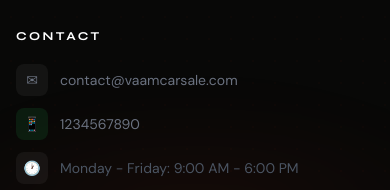
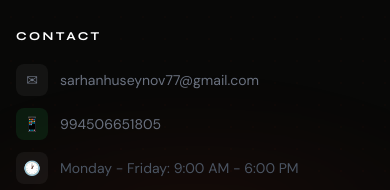
Before and after one commit to HUSEYNOVl/vaamtrade.com, a Next.js app: page /en in a window 390 px wide. Shown: the part 4753-4943 px from the top of the page. Built offline with nearby package versions, Linux system fonts and the light colour scheme; no server answers; the database is empty.

Commit message:
Update contact info: phone, WhatsApp, email, Instagram

```diff
--- a/components/ContactPageClient.tsx
+++ b/components/ContactPageClient.tsx
@@ -209,13 +209,23 @@ export default function ContactPageClient() {
 
               {/* contact methods */}
               <div className="space-y-3">
+                {contactInfo.phoneNumber && (
+                  <ContactMethod
+                    icon={<svg viewBox="0 0 24 24" fill="none" stroke="currentColor" strokeWidth={2} className="w-5 h-5"><path strokeLinecap="round" strokeLinejoin="round" d="M3 5a2 2 0 012-2h3.28a1 1 0 01.948.684l1.498 4.493a1 1 0 01-.502 1.21l-2.257 1.13a11.042 11.042 0 005.516 5.516l1.13-2.257a1 1 0 011.21-.502l4.493 1.498a1 1 0 01.684.949V19a2 2 0 01-2 2h-1C9.716 21 3 14.284 3 6V5z" /></svg>}
+                    label="Phone"
+                    value={contactInfo.phoneNumber}
+                    href={`tel:${contactInfo.phoneNumber}`}
+                    color="#3B82F6"
+                    delay="0ms"
+                  />
+                )}
                 <ContactMethod
                   icon={<svg viewBox="0 0 24 24" fill="currentColor" className="w-5 h-5"><path d="M17.472 14.382c-.297-.149-1.758-.867-2.03-.967-.273-.099-.471-.148-.67.15-.197.297-.767.966-.94 1.164-.173.199-.347.223-.644.075-.297-.15-1.255-.463-2.39-1.475-.883-.788-1.48-1.761-1.653-2.059-.173-.297-.018-.458.13-.606.134-.133.298-.347.446-.52.149-.174.198-.298.298-.497.099-.198.05-.371-.025-.52-.075-.149-.669-1.612-.916-2.207-.242-.579-.487-.5-.669-.51-.173-.008-.371-.01-.57-.01-.198 0-.52.074-.792.372-.272.297-1.04 1.016-1.04 2.479 0 1.462 1.065 2.875 1.213 3.074.149.198 2.096 3.2 5.077 4.487.709.306 1.262.489 1.694.625.712.227 1.36.195 1.871.118.571-.085 1.758-.719 2.006-1.413.248-.694.248-1.289.173-1.413-.074-.124-.272-.198-.57-.347z"/><path d="M12 0C5.373 0 0 5.373 0 12c0 2.124.558 4.118 1.532 5.845L.057 23.49a.5.5 0 00.609.608l5.763-1.505A11.943 11.943 0 0012 24c6.627 0 12-5.373 12-12S18.627 0 12 0zm0 22a9.944 9.944 0 01-5.065-1.383l-.363-.215-3.767.984.999-3.662-.233-.376A9.963 9.963 0 012 12C2 6.477 6.477 2 12 2s10 4.477 10 10-4.477 10-10 10z"/></svg>}
                   label="WhatsApp"
                   value={contactInfo.whatsappNumber}
                   href={whatsappLink}
                   color="#25D366"
-                  delay="0ms"
+                  delay="80ms"
                 />
                 <ContactMethod
                   icon={<svg viewBox="0 0 24 24" fill="none" stroke="currentColor" strokeWidth={2} className="w-5 h-5"><path d="M4 4h16c1.1 0 2 .9 2 2v12c0 1.1-.9 2-2 2H4c-1.1 0-2-.9-2-2V6c0-1.1.9-2 2-2z"/><polyline points="22,6 12,13 2,6"/></svg>}
--- a/components/FloatingContactIcons.tsx
+++ b/components/FloatingContactIcons.tsx
@@ -1,17 +1,14 @@
 'use client';
 
 import { contactInfo } from '@/config/contact';
-import { useState } from 'react';
 
 export default function FloatingContactIcons() {
-  const [isExpanded, setIsExpanded] = useState(false);
-
   const whatsappUrl = contactInfo.whatsappNumber
     ? `https://wa.me/${contactInfo.whatsappNumber.replace(/[^0-9]/g, '')}`
     : '#';
 
-  const phoneUrl = contactInfo.whatsappNumber
-    ? `tel:${contactInfo.whatsappNumber}`
+  const phoneUrl = contactInfo.phoneNumber
+    ? `tel:${contactInfo.phoneNumber}`
     : '#';
 
   const emailUrl = contactInfo.email
@@ -36,7 +33,7 @@ export default function FloatingContactIcons() {
       )}
 
       {/* Phone */}
-      {contactInfo.whatsappNumber && (
+      {contactInfo.phoneNumber && (
         <a
           href={phoneUrl}
           className="bg-blue-500 hover:bg-blue-600 text-white rounded-full p-3 md:p-4 shadow-lg hover:shadow-xl transition-all duration-300 transform hover:scale-110"
--- a/config/contact.ts
+++ b/config/contact.ts
@@ -2,9 +2,10 @@
 // Edit these values to update your contact information
 
 export const contactInfo = {
-  instagramUrl: 'https://instagram.com/yourcompany',
-  wechatId: 'your-wechat-id',
-  whatsappNumber: '1234567890', // Include country code, e.g., '1234567890' for US
+  instagramUrl: 'https://www.instagram.com/sarkhan_huseynnov?igsh=MTgyNWlvM2tuMWhtYQ%3D%3D&utm_source=qr',
+  wechatId: '',
+  phoneNumber: '+8615711057424',
+  whatsappNumber: '994506651805', // Include country code, no + sign
   businessHours: 'Monday - Friday: 9:00 AM - 6:00 PM',
-  email: 'contact@vaamcarsale.com', // Optional: for contact form
+  email: 'sarhanhuseynov77@gmail.com',
 };
```
